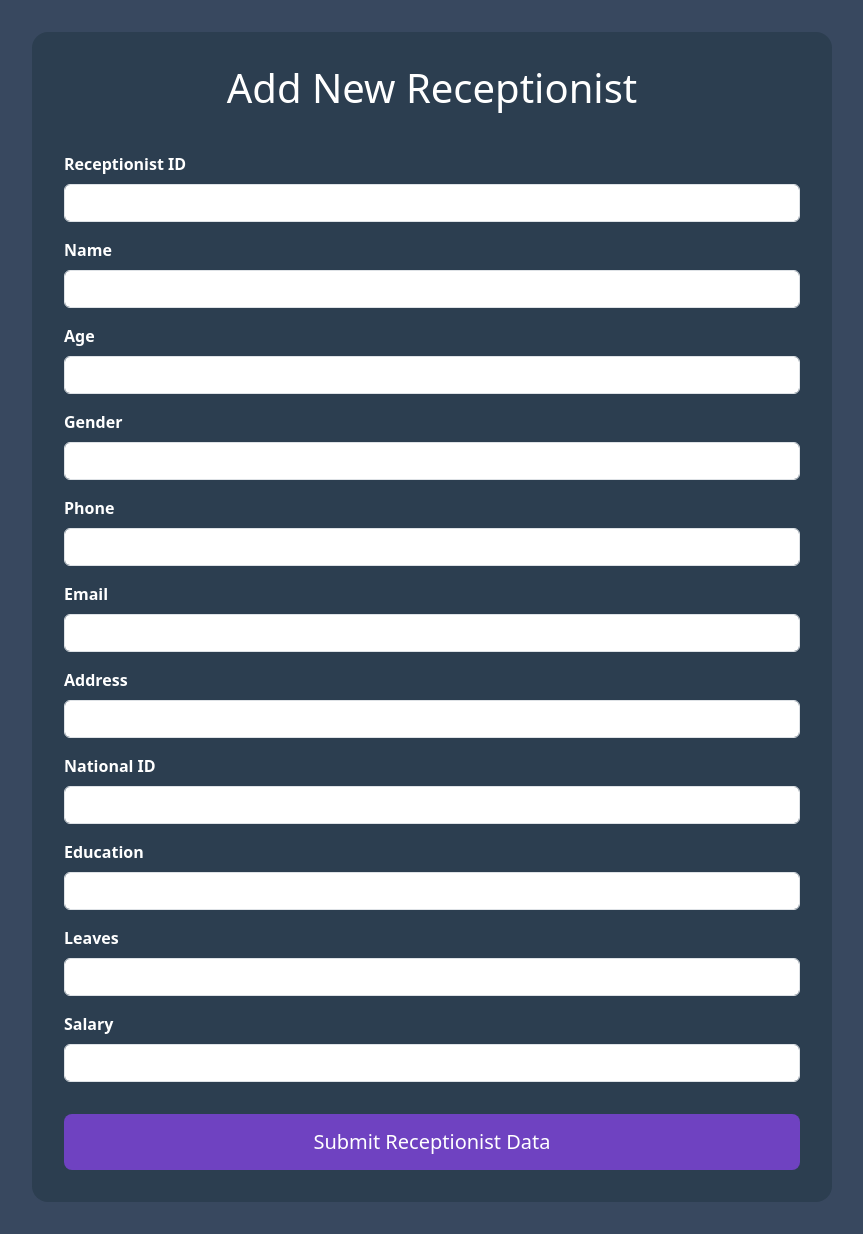
After one commit to Mustafa-Hamam/EMR, a FastAPI app: template EMR_core/templates/newreceptionist.html in a window 1280 px wide. The commit adds this page. Shown: the whole page, without its empty margins (208-1071 px from the left). Run offline with FastAPI, Linux system fonts and the light colour scheme; the template is opened without the code that fills it, so the values that code supplies are empty.

Commit message:
added new button for new receptionist

```diff
--- /dev/null
+++ b/EMR_core/templates/newreceptionist.html
@@ -0,0 +1,87 @@
+<!DOCTYPE html>
+<html>
+<head>
+    <title>Add New Receptionist</title>
+    <link
+        rel="stylesheet"
+        href="https://cdn.jsdelivr.net/npm/bootstrap@5.3.3/dist/css/bootstrap.min.css"
+    />
+    <style>
+        body {
+            background-color: #38485f;
+            color: white;
+            margin: 0;
+            padding: 2rem;
+            min-height: 100vh;
+        }
+
+        .container {
+            background-color: #2c3e50;
+            padding: 2rem;
+            border-radius: 1rem;
+            max-width: 800px;
+            margin: auto;
+        }
+
+        label {
+            font-weight: bold;
+            margin-top: 1rem;
+        }
+
+        .form-control {
+            margin-top: 0.5rem;
+        }
+
+        .btn-submit {
+            margin-top: 2rem;
+            background-color: #6f42c1;
+            color: white;
+            font-size: 1.25rem;
+            padding: 0.75rem 2rem;
+            border-radius: 0.5rem;
+            width: 100%;
+        }
+    </style>
+</head>
+<body>
+    <div class="container">
+        <h1 class="text-center mb-4">Add New Receptionist</h1>
+        <form action="/newreceptionist" method="post">
+            <label for="receptionist_id">Receptionist ID</label>
+            <input type="text" class="form-control" id="receptionist_id" name="receptionist_id" required>
+
+            <label for="name">Name</label>
+            <input type="text" class="form-control" id="name" name="name" required>
+
+            <label for="age">Age</label>
+            <input type="number" class="form-control" id="age" name="age" required>
+
+            <label for="gender">Gender</label>
+            <input type="text" class="form-control" id="gender" name="gender" required>
+
+            <label for="Phone">Phone</label>
+            <input type="text" class="form-control" id="Phone" name="Phone" required>
+
+            <label for="email">Email</label>
+            <input type="email" class="form-control" id="email" name="email" required>
+
+            <label for="address">Address</label>
+            <input type="text" class="form-control" id="address" name="address" required>
+
+            <label for="national_id">National ID</label>
+            <input type="text" class="form-control" id="national_id" name="national_id" required>
+
+            <label for="education">Education</label>
+            <input type="text" class="form-control" id="education" name="education" required>
+
+            <label for="leaves">Leaves</label>
+            <input type="text" class="form-control" id="leaves" name="leaves" required>
+
+            <label for="salary">Salary</label>
+            <input type="number" class="form-control" id="salary" name="salary" required>
+
+            <button type="submit" class="btn btn-submit">Submit Receptionist Data</button>
+        </form>
+    </div>
+</body>
+</html>
```
Also changed, not shown: EMR_core/insertion.py (+27 -0 lines), EMR_core/templates/home.html (+7 -3 lines).
